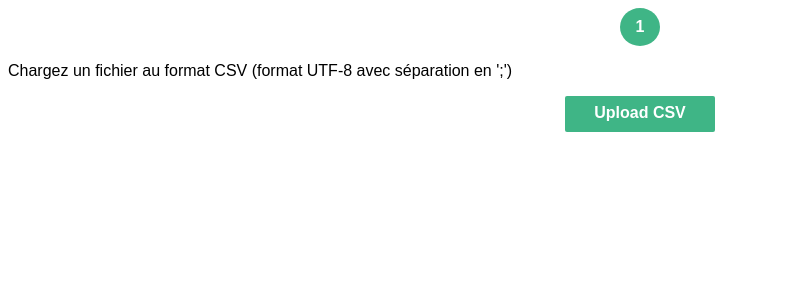
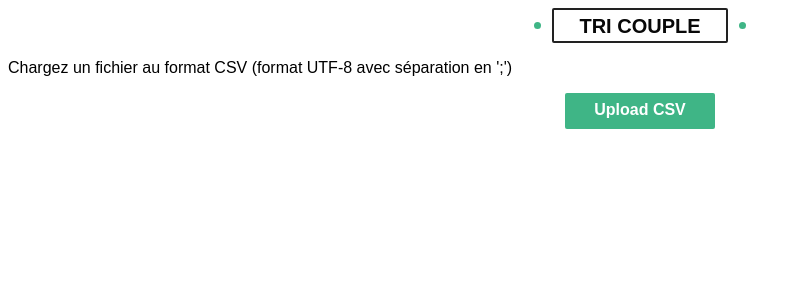
Before and after one commit to Madjerx/tricount-app, an Angular app: page / in a window 1280 px wide. Shown: the top 300 px of the page, without its empty margins (0-801 px from the left). Built offline with nearby package versions, Linux system fonts and the light colour scheme.

Commit message:
app work on one page only now

```diff
--- a/src/app/app.component.html
+++ b/src/app/app.component.html
@@ -1 +1,4 @@
+<div class="thirteen">
+    <h1>Tri Couple</h1>
+</div>
 <router-outlet></router-outlet>
--- a/src/app/app.component.scss
+++ b/src/app/app.component.scss
@@ -0,0 +1,51 @@
+$main_color : rgb(63, 181, 134);
+
+h1 {
+    position: relative;
+    padding: 0;
+    margin: 0;
+    font-family: "Raleway", sans-serif;
+    font-weight: 300;
+    font-size: 40px;
+    color: #080808;
+    -webkit-transition: all 0.4s ease 0s;
+    -o-transition: all 0.4s ease 0s;
+    transition: all 0.4s ease 0s;
+}
+
+
+
+.thirteen h1 {
+    position: relative;
+    font-size: 20px;
+    font-weight: 700;
+    letter-spacing: 0px;
+    text-transform: uppercase;
+    width: 150px;
+    text-align: center;
+    margin: auto;
+    white-space: nowrap;
+    border: 2px solid #222;
+    border-radius: 2px;
+    padding: 5px 11px 3px 11px;
+}
+
+.thirteen h1:before,
+.thirteen h1:after {
+    background-color: $main_color;
+    position: absolute;
+    content: '';
+    height: 7px;
+
+    width: 7px;
+    border-radius: 50%;
+    bottom: 12px;
+}
+
+.thirteen h1:before {
+    left: -20px;
+}
+
+.thirteen h1:after {
+    right: -20px;
+}
--- a/src/app/components/depenses-table/depenses-table.component.html
+++ b/src/app/components/depenses-table/depenses-table.component.html
@@ -1,6 +1,6 @@
-<div class="step">
+<!-- <div class="step">
     <p>2</p>
-</div>
+</div> -->
 
 
 <div *ngIf="fileLoaded" class="result">
@@ -8,7 +8,7 @@
 </div>
 <div class="expenses-list center-content">
     <div *ngIf="fileLoaded">
-        <button class="detail-button" type="button" (click)="showDetails()">Dépenses</button>
+        <button class="detail-button" type="button" (click)="showDetails()">Afficher détails    </button>
     </div>
 </div>
 
--- a/src/app/components/import-csv/import-csv.component.html
+++ b/src/app/components/import-csv/import-csv.component.html
@@ -1,6 +1,6 @@
-<div class="step">
+<!-- <div class="step">
     <p>1</p>
-</div>
+</div> -->
 <div class="consigne">
     <p>Chargez un fichier au format CSV (format UTF-8 avec séparation en ';')</p>
 </div>
@@ -30,5 +30,6 @@
 </div>
 <div *ngIf="fileLoaded && !onLoad" class="center-content">
     <p class="green">Fichier chargé</p>
-    <button type="button" class="button" (click)="goNextStep()">Résultats</button>
+    <app-depenses-table></app-depenses-table>
+    <!-- <button type="button" class="button" (click)="goNextStep()">Résultats</button> -->
 </div>
--- a/src/app/components/import-csv/import-csv.component.ts
+++ b/src/app/components/import-csv/import-csv.component.ts
@@ -83,7 +83,7 @@ export class ImportCsvComponent {
       this.fileLoaded = true;
       this.onLoad = false;
     },
-      1000);
+      500);
   }
 
   public goNextStep(): void {
```
